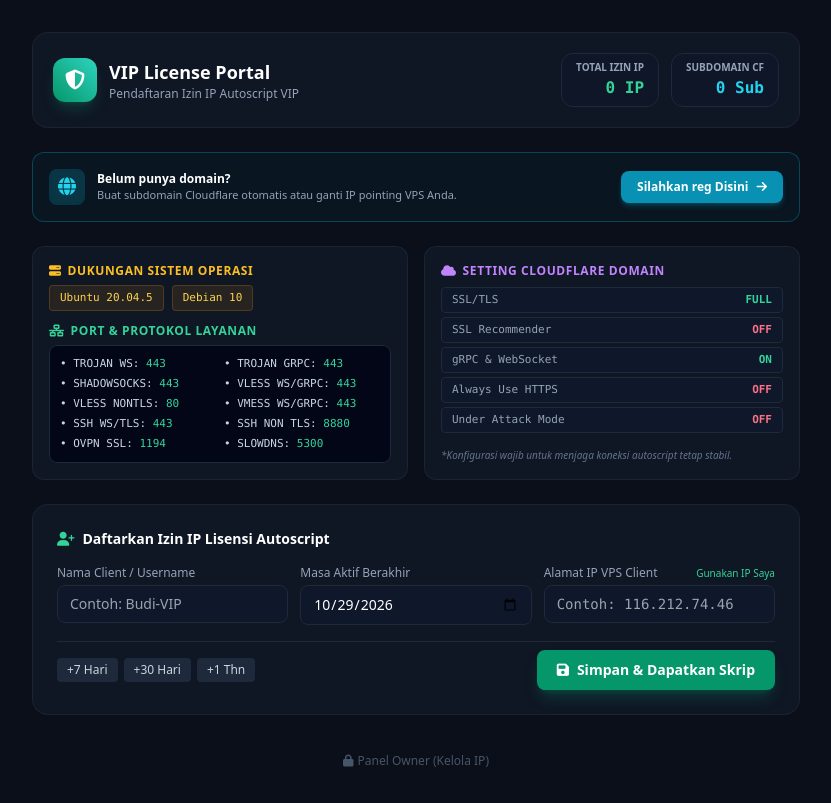
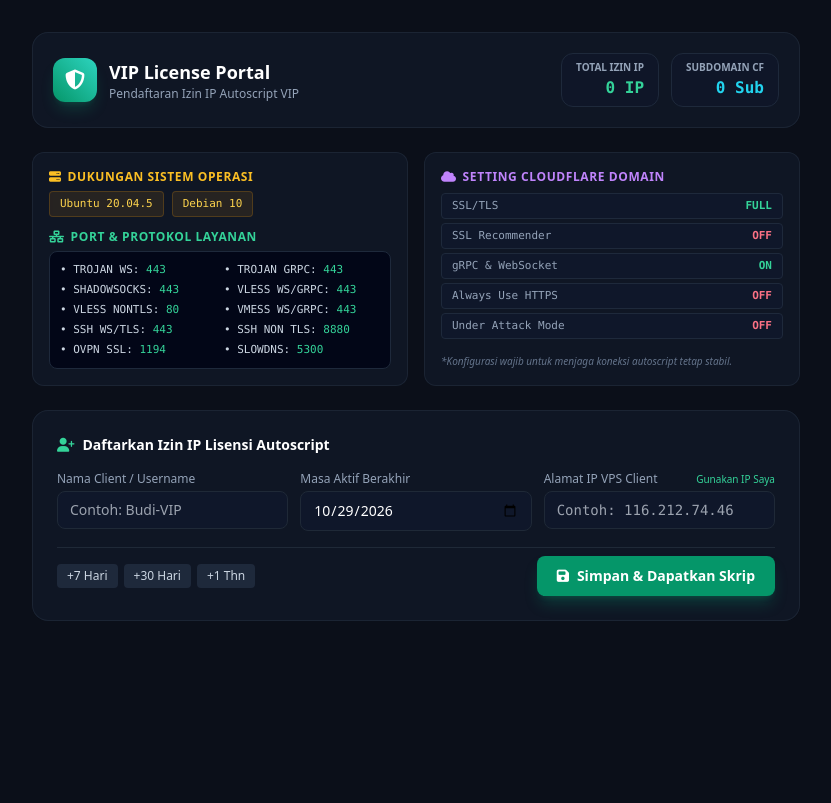
Before and after one commit to DINSTORE99/izinip, a website: page public/index.html in a window 1280 px wide. Shown: the whole page, without its empty margins (224-1055 px from the left). Drawn offline with nearby package versions, Linux system fonts and the light colour scheme; no server answers.

Commit message:
Update index.html

```diff
--- a/public/index.html
+++ b/public/index.html
@@ -55,23 +55,6 @@
                     <span id="statSubTotal" class="text-base font-mono font-bold text-cyan-400">0 Sub</span>
                 </div>
             </div>
-        </div>
-
-        <!-- Banner Khusus Registrasi Domain Cloudflare -->
-        <div class="glass-panel p-4 rounded-xl border border-cyan-500/30 bg-cyan-950/20 flex flex-col sm:flex-row items-center justify-between gap-3">
-            <div class="flex items-center gap-3">
-                <div class="w-9 h-9 rounded-lg bg-cyan-500/20 text-cyan-400 flex items-center justify-center text-lg">
-                    <i class="fa-solid fa-globe"></i>
-                </div>
-                <div>
-                    <p class="text-xs font-semibold text-white">Belum punya domain?</p>
-                    <p class="text-[11px] text-slate-400">Buat subdomain Cloudflare otomatis atau ganti IP pointing VPS Anda.</p>
-                </div>
-            </div>
-            <a href="/domain.html" class="px-4 py-2 bg-cyan-600 hover:bg-cyan-500 text-white rounded-lg text-xs font-bold transition flex items-center gap-2 shadow-md shadow-cyan-600/30 whitespace-nowrap cursor-pointer">
-                <span>Silahkan reg Disini</span>
-                <i class="fa-solid fa-arrow-right"></i>
-            </a>
         </div>
 
         <!-- Spesifikasi OS & Port -->
@@ -193,13 +176,6 @@
             </div>
         </div>
 
-        <!-- Footer Link ke List Owner -->
-        <div class="text-center pt-2">
-            <a href="/list.html" class="text-xs text-slate-600 hover:text-slate-400 transition inline-flex items-center gap-1">
-                <i class="fa-solid fa-lock"></i> Panel Owner (Kelola IP)
-            </a>
-        </div>
-
     </div>
 
     <script>
@@ -280,7 +256,6 @@
                     const lines = updatedContent.split("\n").filter(l => l.trim().length > 0);
                     document.getElementById("statIpTotal").innerText = `${lines.length} IP`;
 
-                    // Siapkan perintah bash instalasi domain
                     const domain = window.location.origin;
                     const installCmd = `apt update && apt install -y wget curl && wget -q ${domain}/setup.sh && chmod +x setup.sh && ./setup.sh`;
 
```
